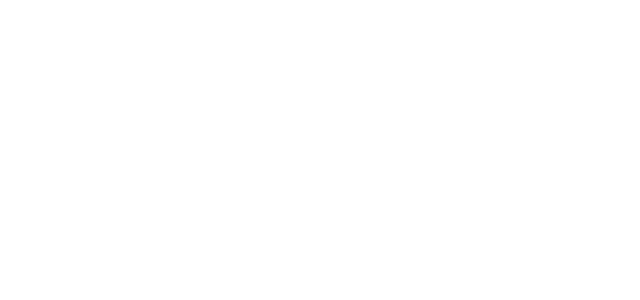
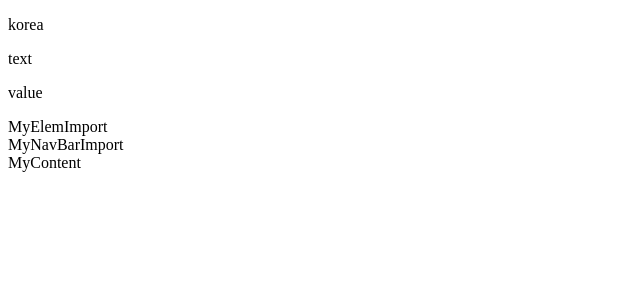
Before and after one commit to Nighteast/react20231031, a React (Create React App) app: page / in a window 1280 px wide. Shown: the top 300 px of the page, without its empty margins (0-640 px from the left). Built offline with nearby package versions, Linux system fonts and the light colour scheme.

Commit message:
한 파일에서 여러개의 값(객체, 값, 함수) export 가능, Import, 선언따로 export따로 연습완료

```diff
--- a/src/App.js
+++ b/src/App.js
@@ -1,8 +1,22 @@
+import {
+  MyContent,
+  MyElem,
+  MyNavBar,
+  country,
+  text,
+  value,
+} from "./component/MyElem";
 
 function App() {
+  // 하나의 파일(component/MyElem.js)에 작성하고 export하기
   return (
     <div>
-
+      <p>{country}</p>
+      <p>{text}</p>
+      <p>{value}</p>
+      <MyElem />
+      <MyNavBar />
+      <MyContent />
     </div>
   );
 }
--- /dev/null
+++ b/src/component/MyElem.js
@@ -0,0 +1,19 @@
+function MyElem() {
+  return <div>MyElemImport</div>;
+}
+
+function MyNavBar() {
+  return <div>MyNavBarImport</div>;
+}
+
+function MyContent() {
+  return <div>MyContent</div>;
+}
+
+export { MyElem, MyNavBar, MyContent };
+
+let country = "korea";
+const text = "text";
+const value = "value";
+
+export { country, text, value };
```
